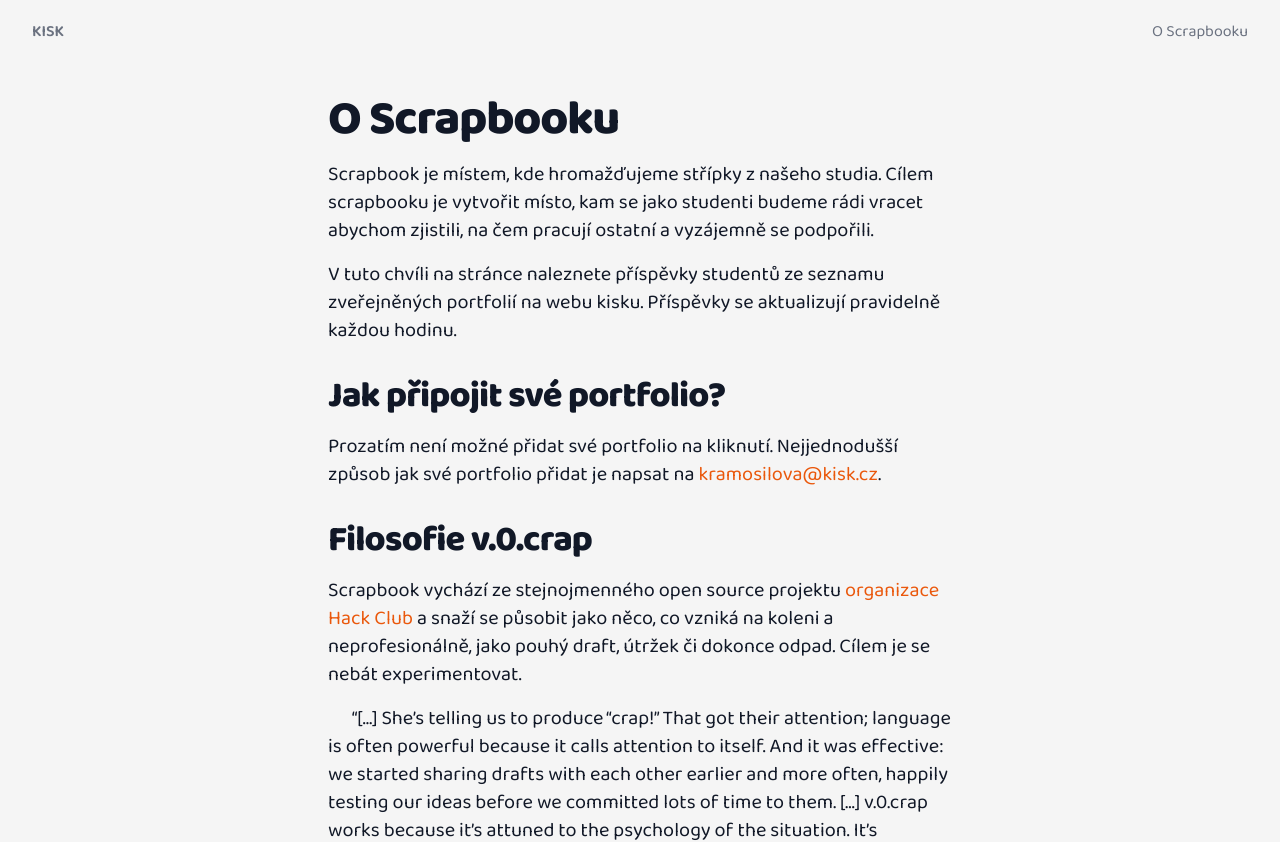
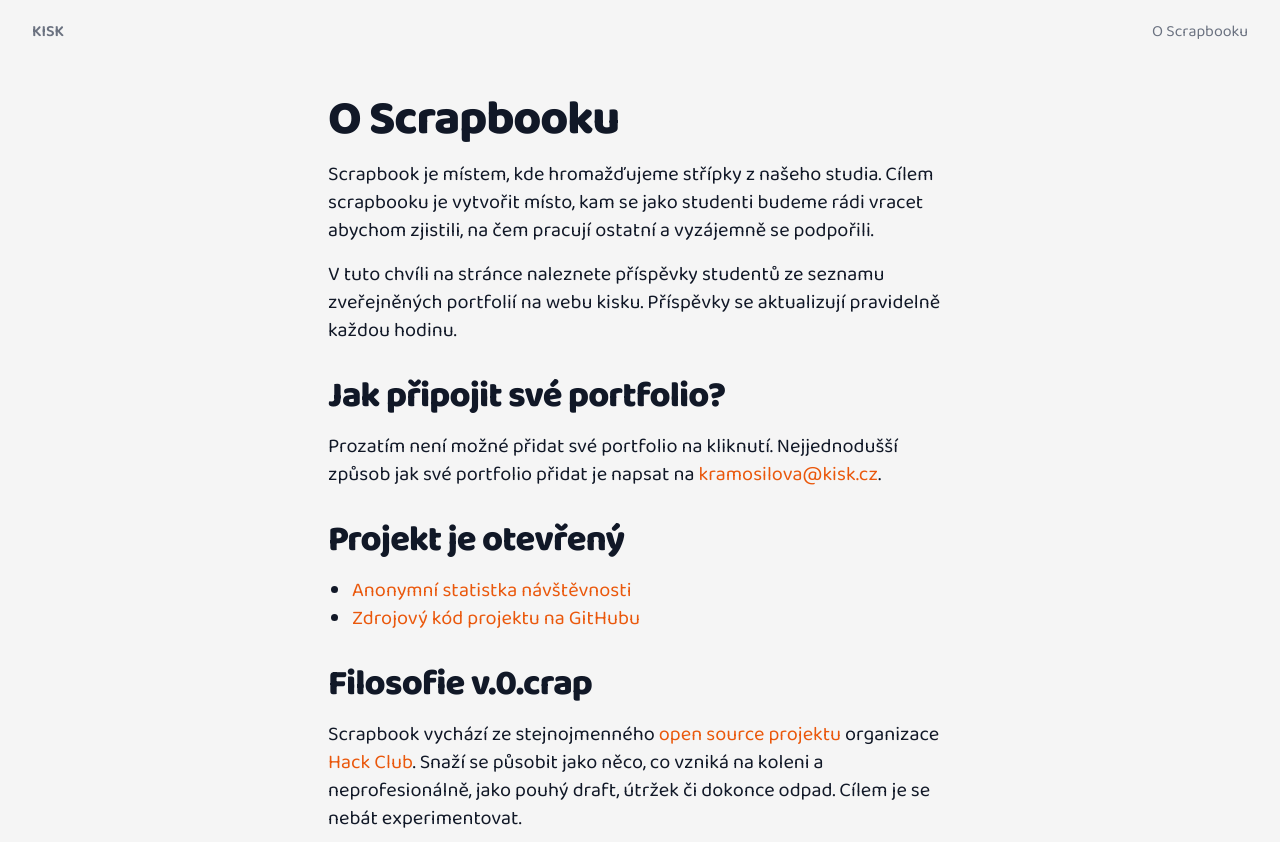
Before and after one commit to kisk-muni/scrapbook, a Next.js app: page /about in a window 1280 px wide. Shown: the top 842 px of the page. Built offline with nearby package versions, Linux system fonts and the light colour scheme; a web font is replaced by a local one.

Commit message:
add links

```diff
--- a/app/about/page.tsx
+++ b/app/about/page.tsx
@@ -33,18 +33,45 @@ export default function HomePage() {
         </p>
         <h2 className="text-3xl mt-8 mb-4 tracking-tight text-gray-900 sm:text-4xl md:text-4xl">
           <span className="block xl:inline font-extrabold">
+            Projekt je otevřený
+          </span>
+        </h2>
+        <ul className="mt-0 pl-6 text-xl list-disc text-gray-900 mx-auto mb-4">
+          <li>
+            <Link
+              className="text-orange-600"
+              href="https://plausible.io/kisk.vercel.app/"
+            >
+              Anonymní statistka návštěvnosti
+            </Link>
+          </li>
+          <li>
+            <Link
+              className="text-orange-600"
+              href="https://github.com/kisk-muni/portfolios"
+            >
+              Zdrojový kód projektu na GitHubu
+            </Link>
+          </li>
+        </ul>
+        <h2 className="text-3xl mt-8 mb-4 tracking-tight text-gray-900 sm:text-4xl md:text-4xl">
+          <span className="block xl:inline font-extrabold">
             Filosofie v.0.crap
           </span>
         </h2>
         <p className="mt-0 text-xl text-gray-900 mx-auto mb-4">
-          Scrapbook vychází ze stejnojmenného open source projektu{' '}
+          Scrapbook vychází ze stejnojmenného{' '}
           <Link
             className="text-orange-600"
             href="https://scrapbook.hackclub.com/"
           >
-            organizace Hack Club
+            open source projektu
           </Link>{' '}
-          a snaží se působit jako něco, co vzniká na koleni a neprofesionálně,
+          organizace{' '}
+          <Link className="text-orange-600" href="https://hackclub.com/">
+            Hack Club
+          </Link>
+          . Snaží se působit jako něco, co vzniká na koleni a neprofesionálně,
           jako pouhý draft, útržek či dokonce odpad. Cílem je se nebát
           experimentovat.
         </p>
```
